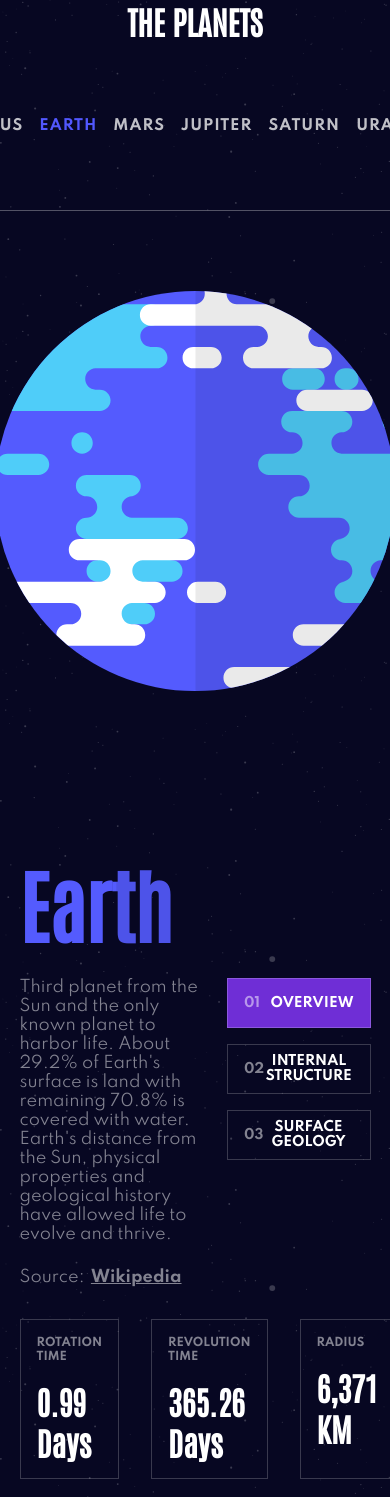
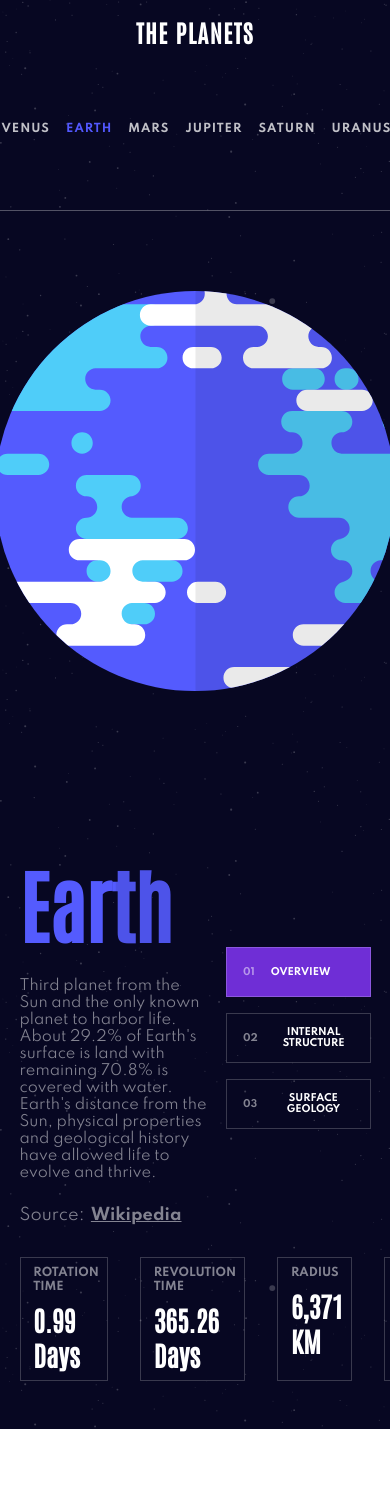
Before and after one commit to selly361/planet-facts-app, a React (Create React App) app: page /earth in a window 390 px wide. After the commit the page ends 1429 px from the top, so only its background shows below. Built offline with nearby package versions, Linux system fonts and the light colour scheme.

Commit message:
added: smaller font-size for tablet screens

```diff
--- a/src/components/Layout/Header/Header.tsx
+++ b/src/components/Layout/Header/Header.tsx
@@ -16,6 +16,8 @@ const StyledHeader = styled.header`
   @media (max-width: 1050px){
     flex-flow: column;
     height: 25vh;
+    padding-top: 1rem;
+
   }
 `
 
@@ -24,6 +26,11 @@ const NavTitle = styled(Link)`
   font-weight: bold;
   color: white;
   font-size: 2rem;
+
+  @media (max-width: 1050px){
+    font-size: 1.5rem;
+    letter-spacing: 1.5px;
+  }
 `
 
 const Header = () => {
--- a/src/components/Layout/Header/NavItems.tsx
+++ b/src/components/Layout/Header/NavItems.tsx
@@ -56,7 +56,12 @@ const NavItem = styled(NavLink)`
   @media (max-width: 1050px) {
     &::before {
       display: none;
+
     }
+
+     & {
+      font-size: .7rem;
+     }
   }
 `;
 
--- a/src/components/Layout/PlanetMain/PlanetListDetail/PlanetListDetail.tsx
+++ b/src/components/Layout/PlanetMain/PlanetListDetail/PlanetListDetail.tsx
@@ -17,6 +17,9 @@ const ListWrapper = styled.ul`
   gap: 2rem;
   margin-top: 2rem;
 
+  @media (max-width: 1050px){
+    height: max-content;
+    }
 
 `;
 
@@ -26,6 +29,13 @@ const DetailListItem = styled.li`
   flex-flow: column;
   gap: 1rem;
   padding: 1rem;
+
+
+  @media (max-width: 1050px){
+    padding: .5rem;
+    gap: .5rem;
+    padding-left: .8rem;
+    }
 `;
 
 const Label = styled.p`
@@ -41,6 +51,10 @@ const Value = styled.h4`
     color: white;
     font-weight: bold;
     font-family: ${({theme}) => theme.fonts.secondary};
+
+    @media (max-width: 1050px){
+      font-size: 1.7rem;
+    }
 `
 
 const PlanetListDetail = ({
--- a/src/components/Layout/PlanetMain/PlanetTabInfo/PlanetTabInfo.tsx
+++ b/src/components/Layout/PlanetMain/PlanetTabInfo/PlanetTabInfo.tsx
@@ -42,7 +42,7 @@ const StyledArticle = styled.article`
 
 
   @media (max-width: 1050px){
-    width: 400px;;
+    width: 330px;;
   }
 
 `;
@@ -81,7 +81,7 @@ const TabWrapper = styled.ul`
 
   @media (max-width: 1050px){
     height: 65%;
-    width: 300px;
+    width: 250px;
   }
 `;
 
@@ -110,6 +110,14 @@ const Tab = styled.button<{ color: (string | undefined) }>`
     color: hsla(0,0%,100%,0.5);
 
   }
+
+  @media (max-width: 1050px){
+     & {
+      font-size: .6rem;
+      justify-content: flex-start;
+      gap: 1rem;
+     }
+  }
 `;
 
 
@@ -122,6 +130,7 @@ const PlanetDesc = styled.p`
 
   @media (max-width: 1050px){
     height: max-content;
+    font-size: .9rem;
   }
 `;
 
```
